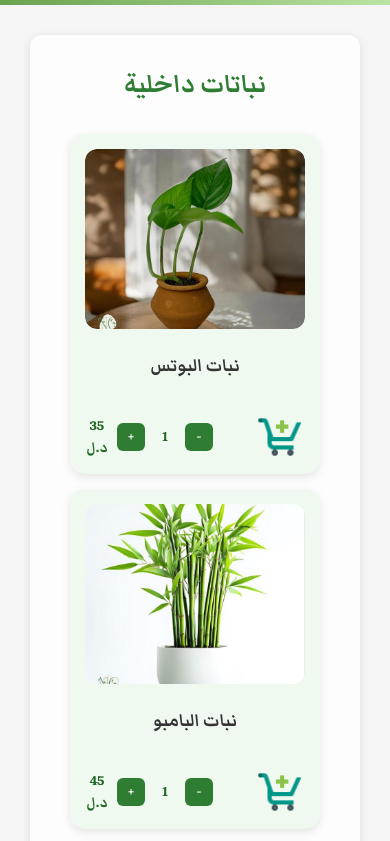
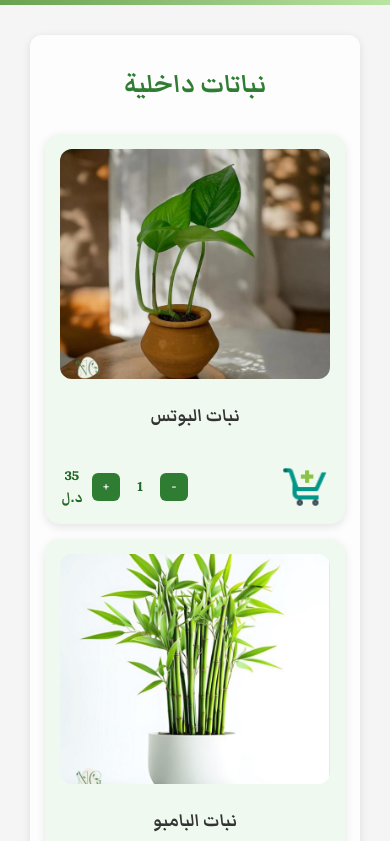
Before and after one commit to hanah19880/hana, a plain HTML site: page index.html in a window 390 px wide. Shown: the part 4740-5581 px from the top of the page. Drawn offline with Linux system fonts and the light colour scheme; files whose address does not match are found by name.

Commit message:
Refactor and optimize CSS styles

```diff
--- a/style.css
+++ b/style.css
@@ -720,7 +720,7 @@ header {
     }
 
     .logo img {
-        width: 130px;
+        width: 130px; /* خففت شوي */
     }
 
     .home {
@@ -731,62 +731,14 @@ header {
     .home p {
         display: none !important;
     }
-
-    /* تعديل قسم الأزهار فقط */
-    #decor .products-grid {
-        display: grid;
-        grid-template-columns: repeat(2, 1fr); /* عنصرين بالصف */
+    .products-grid {
+        grid-template-columns: repeat(2, 1fr);
+        padding: 0 5px;
         gap: 20px;
-        padding: 0 10px;
     }
-
     .product-card {
-        width: 100%;
-        max-width: 100%;
-        overflow: hidden;
+        max-width: 100%; /* الكارد ياخذ العرض كامل */
     }
-
-    .img-container {
-        overflow: hidden;
-        border-radius: 12px;
-        position: relative;
-        height: 200px;
-    }
-
-    .img-container img {
-        position: absolute;
-        top: 0;
-        right: 0;
-        width: 100%;
-        height: 100%;
-        object-fit: cover;
-        border-radius: 12px;
-        transition: transform 0.4s ease;
-    }
-
-    .img-container:hover img {
-        transform: scale(1.05);
-        border-radius: 12px;
-        top: 0;
-        right: 0;
-        left: auto;
-        bottom: auto;
-        position: absolute;
-    }
-
-    .desc-text {
-        max-height: 0;
-        opacity: 0;
-        overflow: hidden;
-        font-size: 14px;
-        margin-top: 6px;
-    }
-
-    .img-container:hover .desc-text {
-        max-height: 150px;
-        opacity: 1;
-    }
-
     .cat-container {
         grid-template-columns: 1fr 1fr;
         gap: 15px;
@@ -860,7 +812,7 @@ header {
     }
 
     .menu-btn {
-        margin-right: 60%;
+        margin-right: 60%; /* قللت من 70% لـ 60% */
         gap: 5px;
     }
 
@@ -891,49 +843,20 @@ header {
      .cat-container, .best-container {
         grid-template-columns: 1fr;
     }
-
     .products-grid {
         grid-template-columns: 1fr;
+        padding: 0 5px;
         gap: 15px;
-        padding: 0 10px;
     }
-
     .product-card {
-        width: 100%;
         max-width: 100%;
-        overflow: hidden;
     }
-
-    .img-container {
-        height: 180px;
-    }
-
-    .img-container img {
-        position: absolute;
-        top: 0;
-        right: 0;
-        width: 100%;
-        height: 100%;
-        object-fit: cover;
-        border-radius: 12px;
-        transition: transform 0.4s ease;
-    }
-
-    .img-container:hover img {
-        transform: scale(1.05);
-        border-radius: 12px;
-        top: 0;
-        right: 0;
-        left: auto;
-        bottom: auto;
-    }
-
       .desc-text {
     display: none !important;
   }
 
   .i {
-        display: inline-block !important;
+    display: inline-block !important; /* تأكد أنها ظاهرة */
   }
 
     .footer {
```
Lines whose indentation alone changed are shown as unchanged.
